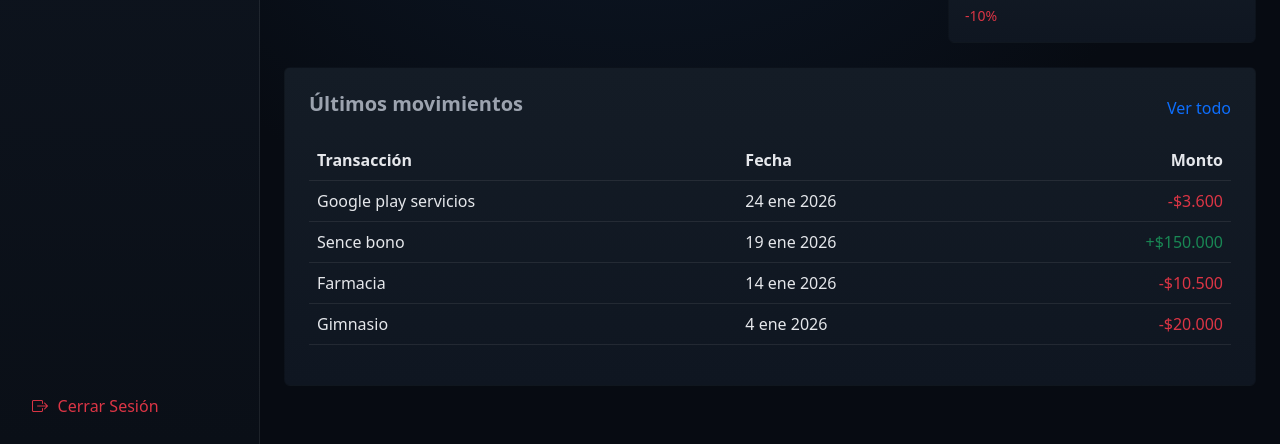
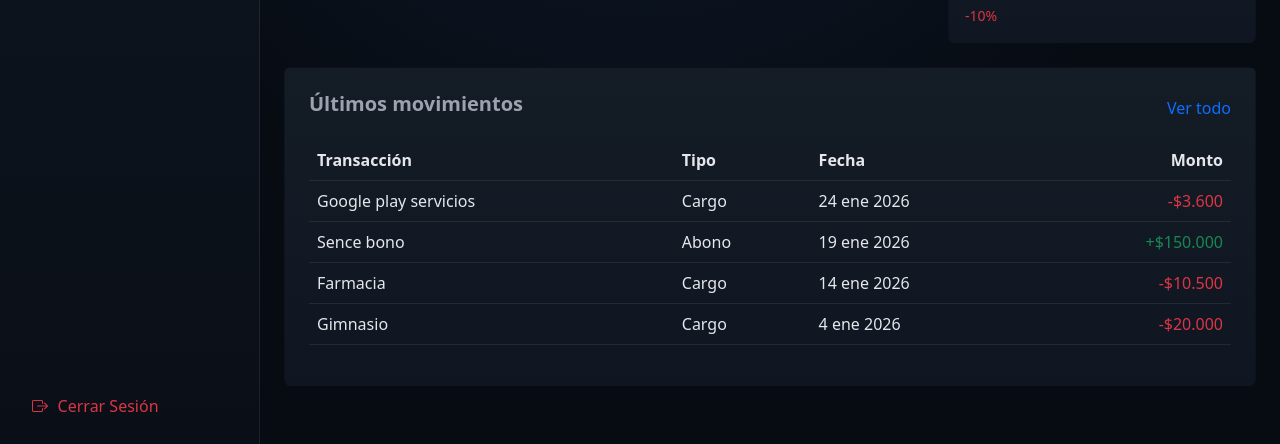
Before and after one commit to CatWebs/JS_FullStack_SENCE, a plain HTML site: page Wallet/pages/menu.html in a window 1280 px wide. Shown: the part 356-800 px from the top of the page. Drawn offline with nearby package versions, Linux system fonts and the light colour scheme.

Commit message:
Añado monto actualizado a deposit.html y trunco movimientos recientes para mostrar sólo 6 últimos en menu.html

```diff
--- a/Wallet/pages/menu.html
+++ b/Wallet/pages/menu.html
@@ -161,12 +161,12 @@
               <thead>
                 <tr>
                   <th>Transacción</th>
-
+                  <th>Tipo</th>
                   <th>Fecha</th>
                   <th class="text-end">Monto</th>
                 </tr>
               </thead>
-              <tbody id="movimientos-body"></tbody>
+              <tbody id="movimientos-recientes"></tbody>
             </table>
           </div>
         </div>
--- a/Wallet/src/deposit.js
+++ b/Wallet/src/deposit.js
@@ -30,6 +30,7 @@ if (formDeposit) {
     localStorage.setItem("saldo", saldo);
     saveMovimiento({
       detalle: `Depósito (${selectedCard.value})`,
+      tipo: "Abono",
       fecha: new Date().toLocaleDateString("es-CL", {
         month: "short",
         day: "numeric",
--- a/Wallet/src/movimientos.js
+++ b/Wallet/src/movimientos.js
@@ -2,17 +2,31 @@ const MOVIMIENTOS_BASE = [
   {
     detalle: "Google play servicios",
     fecha: "24 ene 2026",
+    tipo: "Cargo",
     monto: 3600,
     simbolo: "-",
   },
   {
     detalle: "Sence bono",
     fecha: "19 ene 2026",
+    tipo: "Abono",
     monto: 150000,
     simbolo: "+",
   },
-  { detalle: "Farmacia", fecha: "14 ene 2026", monto: 10500, simbolo: "-" },
-  { detalle: "Gimnasio", fecha: "4 ene 2026", monto: 20000, simbolo: "-" },
+  {
+    detalle: "Farmacia",
+    fecha: "14 ene 2026",
+    tipo: "Cargo",
+    monto: 10500,
+    simbolo: "-",
+  },
+  {
+    detalle: "Gimnasio",
+    fecha: "4 ene 2026",
+    tipo: "Cargo",
+    monto: 20000,
+    simbolo: "-",
+  },
 ];
 
 if (!localStorage.getItem("movimientos")) {
@@ -20,6 +34,7 @@ if (!localStorage.getItem("movimientos")) {
 }
 
 document.addEventListener("DOMContentLoaded", renderMovimientos);
+document.addEventListener("DOMContentLoaded", renderUltimosMovimientos);
 
 // usar metodo unshift()
 //{ detalle: "", fecha: "", monto: "", simbolo: "" },
@@ -33,6 +48,53 @@ function saveMovimiento(movimiento) {
   movimientos.unshift(movimiento);
   localStorage.setItem("movimientos", JSON.stringify(movimientos));
   renderMovimientos();
+  renderUltimosMovimientos();
+}
+
+function renderUltimosMovimientos() {
+  const tbody = document.getElementById("movimientos-recientes");
+  if (!tbody) return;
+  const limite = 5;
+
+  const movimientosRecientes = getMovimientos();
+  tbody.innerHTML = "";
+
+  for (let i = 0; i <= limite; i++) {
+    const mov = movimientosRecientes[i];
+    const clase = mov.simbolo === "+" ? "text-success" : "text-danger";
+
+    const tr = document.createElement("tr");
+
+    tr.innerHTML = `
+      <td>${mov.detalle}</td>
+      <td>${mov.tipo}</td>
+      <td>${mov.fecha}</td>
+      <td class="text-end ${clase}">
+        ${mov.simbolo}$${mov.monto.toLocaleString("es-CL")}
+      </td>
+    `;
+
+    tbody.appendChild(tr);
+  }
+
+  // movimientosRecientes.forEach((mov, index) => {
+  //   if (index <= limite) {
+  //     const clase = mov.simbolo === "+" ? "text-success" : "text-danger";
+
+  //     const tr = document.createElement("tr");
+
+  //     tr.innerHTML = `
+  //     <td>${mov.detalle}</td>
+  //     <td>${mov.tipo}</td>
+  //     <td>${mov.fecha}</td>
+  //     <td class="text-end ${clase}">
+  //       ${mov.simbolo}$${mov.monto.toLocaleString("es-CL")}
+  //     </td>
+  //   `;
+
+  //     tbody.appendChild(tr);
+  //   }
+  // });
 }
 
 function renderMovimientos() {
@@ -49,6 +111,7 @@ function renderMovimientos() {
 
     tr.innerHTML = `
       <td>${mov.detalle}</td>
+      <td>${mov.tipo}</td>
       <td>${mov.fecha}</td>
       <td class="text-end ${clase}">
         ${mov.simbolo}$${mov.monto.toLocaleString("es-CL")}
--- a/Wallet/src/send.js
+++ b/Wallet/src/send.js
@@ -37,6 +37,7 @@ if (transferForm) {
     localStorage.setItem("saldo", saldo);
     saveMovimiento({
       detalle: `Transferencia a ${contactSelected.value}`,
+      tipo: "Transferencia",
       fecha: new Date().toLocaleDateString("es-CL", {
         month: "short",
         day: "numeric",
```
Also changed, not shown: Wallet/pages/deposit.html (+5 -0 lines), Wallet/pages/transactions.html (+2 -1 lines).
